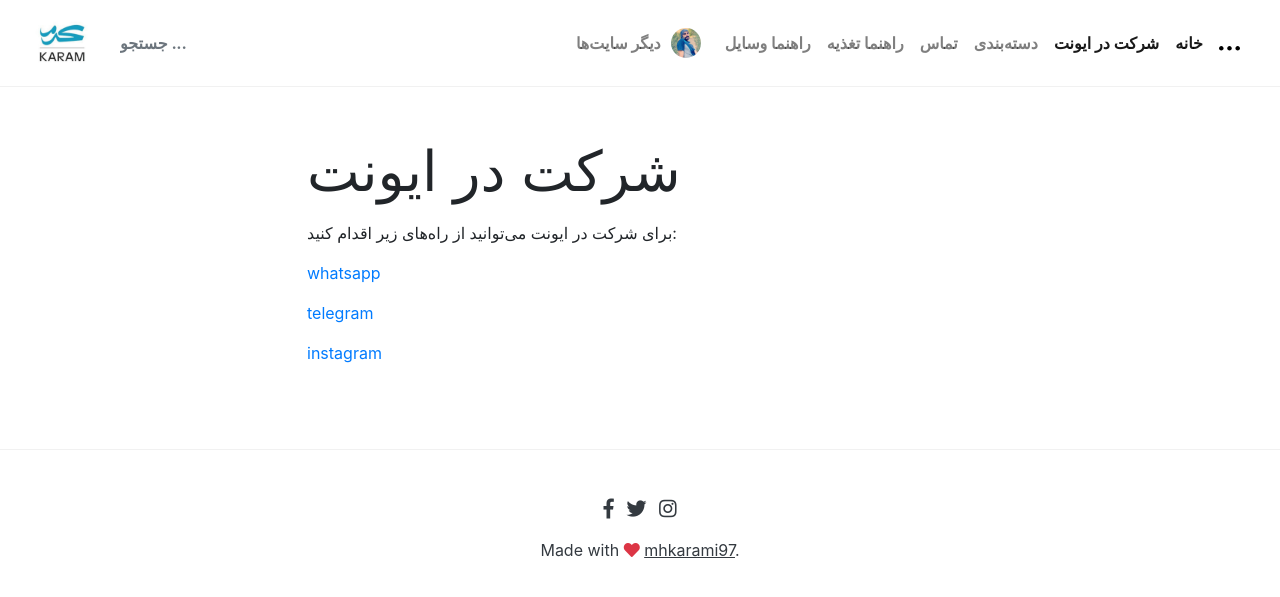
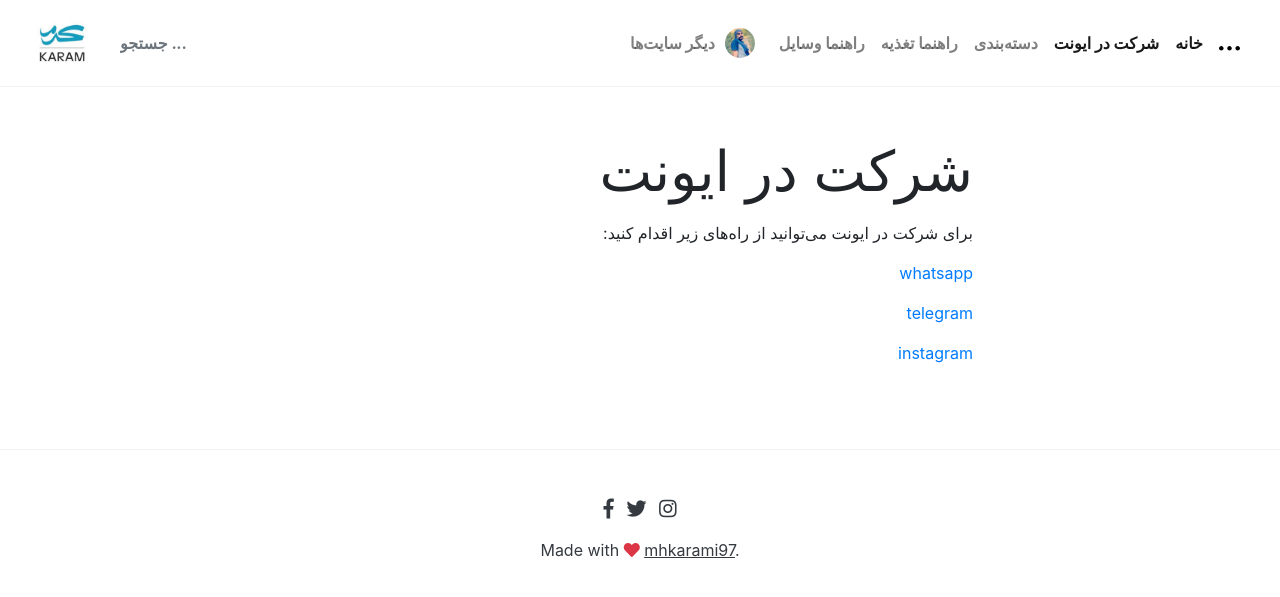
Before and after one commit to MHKarami97/event, a Jekyll site: the page built from _pages/join.md, in a window 1280 px wide. Shown: the top 597 px of the page. Built offline with Jekyll 4.4.1, drawn with Linux system fonts in a browser that asks for light colours; nearby versions of some CDN libraries; library files that are not in the unit come from our copies.

Commit message:
update ui

```diff
--- a/_includes/menu-header.html
+++ b/_includes/menu-header.html
@@ -8,9 +8,6 @@
 </li>
 <li class="nav-item">
     <a class="nav-link" href="https://travel.mhkarami97.ir/foods">راهنما تغذیه</a>
-</li>
-<li class="nav-item">
-    <a class="nav-link" href="https://karamtravel.ir/whatsapp">تماس</a>
 </li>
 <li class="nav-item">
     <a class="nav-link" href="{{site.baseurl}}/categories.html">دسته‌بندی</a>
--- a/_layouts/page.html
+++ b/_layouts/page.html
@@ -16,7 +16,7 @@ layout: default
                         <img class="card-img-top mb-2" src="{% if page.image contains "://" %}{{ page.image }}{% else %}{{ page.image | absolute_url }}{% endif %}" alt="{{ page.title }}">
                     {% endif %}
 
-                    <div class="card-body">
+                    <div class="card-body" style="direction: rtl;text-align: right;">
 
                         <h1 class="display-4">
                             {{page.title}}
```
